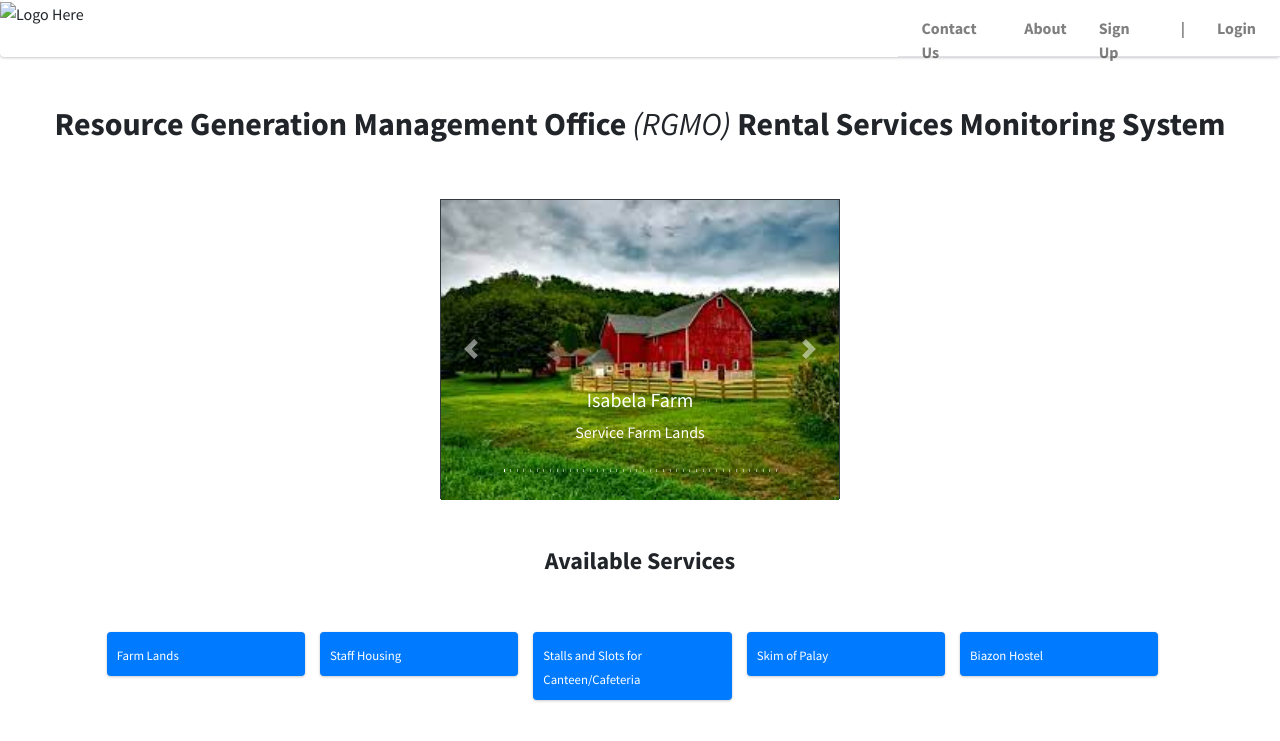
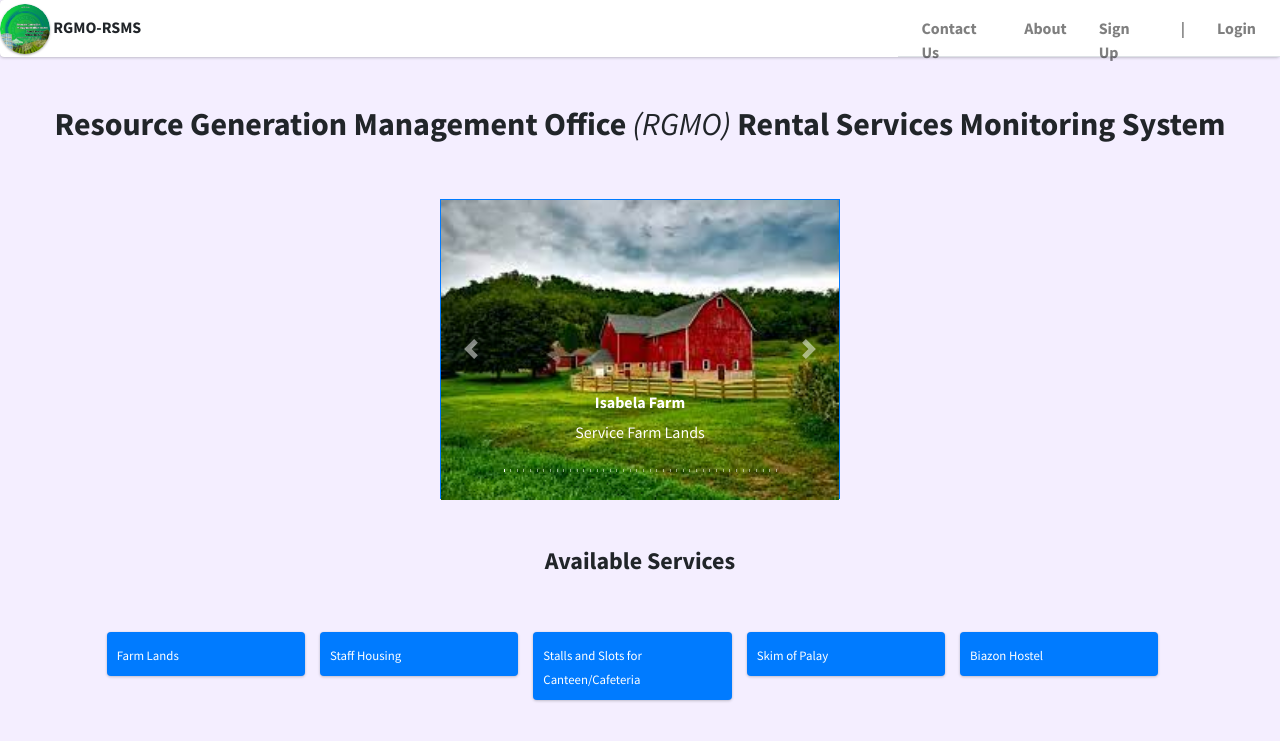
Before and after one commit to RGMO-RSMS/rgmo-main, a PHP site: page / in a window 1280 px wide. Shown: the top 741 px of the page. Run offline with PHP 8.4, Linux system fonts and the light colour scheme; data comes from the database, SQL or seed files in the repository; some libraries are stand-ins or nearby versions.

Commit message:
adding designs

```diff
--- a/components/sidebar.php
+++ b/components/sidebar.php
@@ -5,12 +5,12 @@
     <div class="brand-link">
 
       <div class="row justify-content-center mb-2 mt-3">
-        <img src="../dist/img/ISU.png" alt="Rental Logo" class="brand-image img-circle elevation-3" style="opacity: .8">
+        <img src="../dist/img/RGMO-RSMS.png" alt="Rental Logo" class="brand-image img-circle elevation-3" style="opacity: .8">
       </div>
 
       <div class="row justify-content-center"><span class="brand-text font-weight-light h6"><b>Resource Generation Management</b></span></div>
       <div class="row justify-content-center"><span class="brand-text font-weight-light h6"><b>Office</b> <i>(RGMO)</i> <b>Rental Services</b></span></div>
-      <div class="row justify-content-center"><span class="brand-text font-weight-light h6"><b>Monitor System</b></span></div>
+      <div class="row justify-content-center"><span class="brand-text font-weight-light h6"><b>Monitoring System</b></span></div>
 
     </div>
 
--- a/dashboard/index.php
+++ b/dashboard/index.php
@@ -120,7 +120,7 @@
                             <div class="col-12">
                                 <div class="card border border-primary mt-3">
                                     <div class="card-header">
-                                        <h4>List of Payments</h4>
+                                        <h4><b>List of Payments</b></h4>
                                     </div>
                                     <!-- /.card-header -->
                                     <div class="card-body">
--- a/index.php
+++ b/index.php
@@ -13,12 +13,19 @@
   <!-- Theme style -->
   <link rel="stylesheet" href="dist/css/adminlte.min.css">
 </head>
-<body class="hold-transition sidebar-mini">
+
+<style>
+  .bg-home {
+    background-color: #f4eeff;
+  }
+</style>
+
+<body class="hold-transition sidebar-mini bg-home">
 
   <div class="card">
     <div class="row">
 
-      <div class="col-6"><img src="" alt="Logo Here" ></div>
+      <div class="col-6 mt-1"><img src="dist/img/RGMO-RSMS.png" alt="Logo Here" class="brand-image img-circle elevation-1" height=50px weight=50px> <b>RGMO-RSMS</b></div>
 
       <div class="col-6">
         <!-- Navbar -->
@@ -54,7 +61,7 @@
   <!-- <div class="row justify-content-center"><h2></h2></div> -->
 
   <div class="row justify-content-center">
-    <div id="carousel-main-div" class="carousel slide border border-dark mt-5" style="height: 300px; width: 400px;" data-ride="carousel">
+    <div id="carousel-main-div" class="carousel slide border border-primary mt-5" style="height: 300px; width: 400px;" data-ride="carousel">
       <ol class="carousel-indicators"></ol>
       <div class="carousel-inner"></div>
       <a class="carousel-control-prev" href="#carousel-main-div" role="button" data-slide="prev">
@@ -102,7 +109,7 @@
           let carousel_item = $("<div class='carousel-item'></div>");
           let img = $("<img class='d-block' style='height: 300px; width: '400px;' src='includes/images/"+data[index].service_image+"' alt='"+data[index].type_name+"'>")
           let div_caption = $("<div class='carousel-caption d-none d-md-block'></div>");
-          let h5 = $("<h5>"+data[index].type_name+"</h5>");
+          let h6 = $("<h6><b>"+data[index].type_name+"</b></h6>");
           let p = $("<p>Service "+data[index].service_id+"</p>");
 
           // Carousel Indicators
@@ -110,7 +117,7 @@
           $('.carousel-indicators').append(li_target);
 
           // Carousel Inner
-          div_caption.append(h5).append(p);
+          div_caption.append(h6).append(p);
           carousel_item.append(img).append(div_caption);
           if(index == 0) { carousel_item.addClass('active') }
           $('.carousel-inner').prepend(carousel_item);
--- a/login/index.php
+++ b/login/index.php
@@ -51,7 +51,7 @@
 			<!-- /.login-logo -->
 			<div class="card">
 				<div class="card-body login-card-body">
-					<p class="login-box-msg">Log in to your account</p>
+					<p class="login-box-msg"><b>Log in to your account</b></p>
 
 					<form id="login-user">
 						<div class="input-group mb-3">
--- a/profile/index.php
+++ b/profile/index.php
@@ -53,7 +53,7 @@
 
                             <div class="card-header row">
                                 <div class="col-6"></div>
-                                <div class="col-6"><h3>Basic Information</h3></div>
+                                <div class="col-6"><h3><b>Basic Information</b></h3></div>
                             </div>
                             <!-- /.card-header -->
 
@@ -62,7 +62,7 @@
                                 <div class="row" id="basic-info-row">
                                     <div class="col-6"></div>
                                     <div class="col-6"></div>
-                                </div>
+                            </div>
                                 <!-- /.row -->
 
                             </div>
--- a/register/index.php
+++ b/register/index.php
@@ -40,7 +40,7 @@
 
 		<div class="card">
 			<div class="card-body register-card-body">
-				<p class="login-box-msg">Create an Account</p>
+				<p class="login-box-msg"><b>Create an Account</b></p>
 
 				<form id="register-user" autocomplete="off" enctype="multipart/form-data">
 
```
Also changed, not shown: about/index.php (+8 -1 lines), dist/img/RGMO-RSMS.png (added), includes/images/WIN_20231211_22_31_59_Pro.jpg (added), includes/images/staffhousing16.jpg (added).
